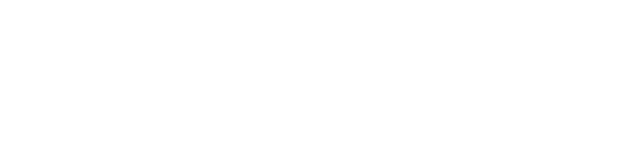
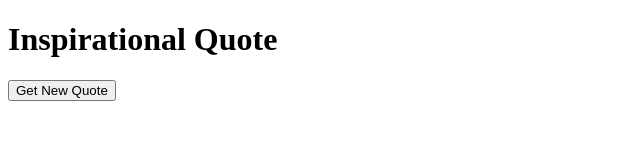
Before and after one commit to Jsbro98/quote-generator, a website built with Vite: page frontend/index.html in a window 1280 px wide. Shown: the whole page, without its empty margins (0-640 px from the left). Built offline with nearby package versions, Linux system fonts and the light colour scheme.

Commit message:
impl: added beginnings of frontend structure in html

```diff
--- a/frontend/index.html
+++ b/frontend/index.html
@@ -6,7 +6,17 @@
     <title>frontend</title>
 </head>
 <body>
-<div id="app"></div>
+<div id="app">
+    <div class="title-header">
+        <h1>Inspirational Quote</h1>
+    </div>
+    <div class="quote-box">
+        <blockquote class="main-quote"></blockquote>
+    </div>
+    <div class="request-holder">
+        <button class="request-quote-button">Get New Quote</button>
+    </div>
+</div>
 <script src="./src/main.js" type="module"></script>
 </body>
 </html>
```
